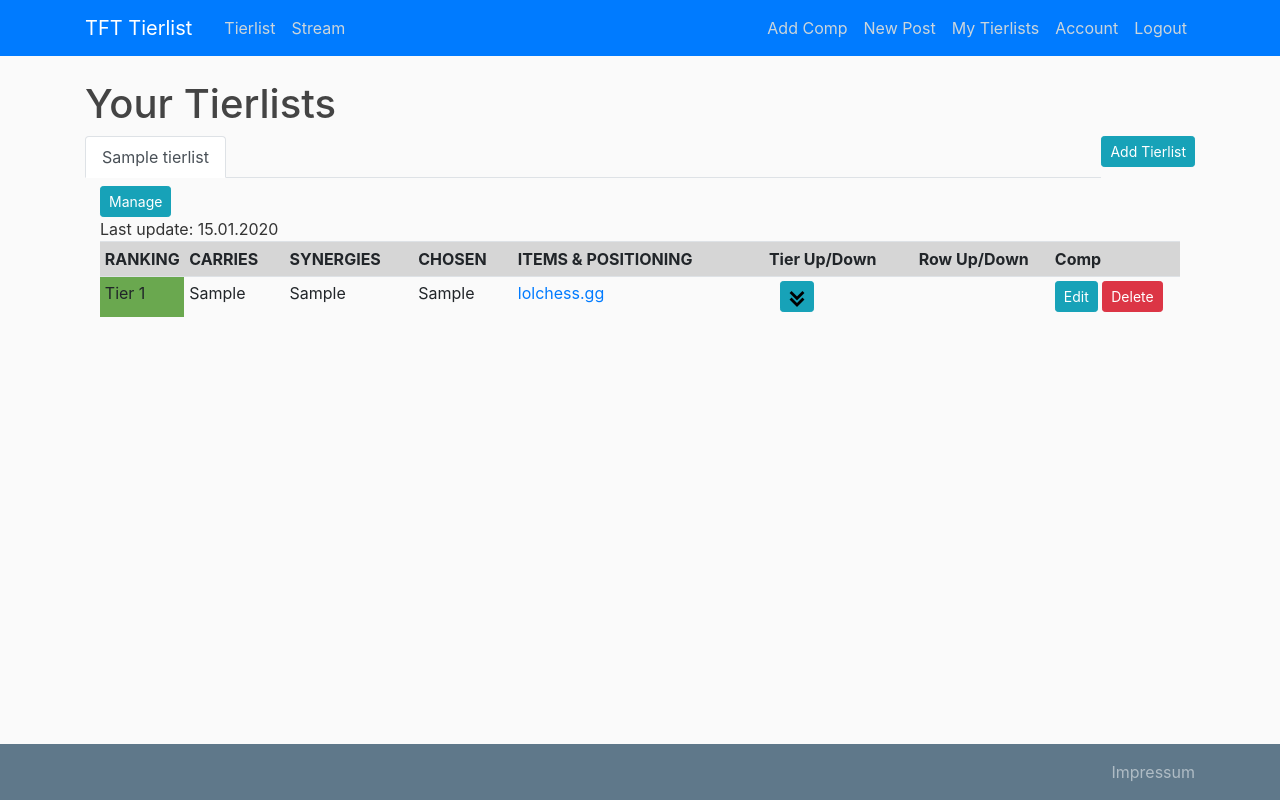
After one commit to Kahitar/TFTTierlist, a Flask app: page /tierlist/manage in a window 1280 px wide. The commit adds this page. Run offline with Flask 2, Linux system fonts and the light colour scheme; a user stored in the database is signed in; tables that the repository leaves empty hold one stand-in row (values such as "Sample post"); some libraries are stand-ins or nearby versions.

Commit message:
Rudimentary support for multiple tierlists.

```diff
--- a/alembic/versions/5238b9c8238c_add_next_column.py
+++ b/alembic/versions/5238b9c8238c_add_next_column.py
@@ -17,13 +17,13 @@ depends_on = None
 
 def upgrade():
     op.add_column('Tierlist', sa.Column('name', sa.String(
-        100), nullable=False, server_default="new tierlist"))
+        100), nullable=False, server_default="New Tierlist"))
 
     op.add_column('Tierlist', sa.Column(
-        'is_main', sa.Integer))
+        'is_public', sa.Integer))
 
 
 def downgrade():
     with op.batch_alter_table("Tierlist") as batch_op:
         batch_op.drop_column('name')
-        batch_op.drop_column('is_main')
+        batch_op.drop_column('is_public')
--- a/alembic/versions/a3a000c50427_add_column.py
+++ b/alembic/versions/a3a000c50427_add_column.py
@@ -22,4 +22,5 @@ def upgrade():
 
 
 def downgrade():
-    op.drop_column('Post', 'last_transaction_date')
+    with op.batch_alter_table("Post") as batch_op:
+        batch_op.drop_column('image_file')
--- a/manage_db.py
+++ b/manage_db.py
@@ -39,8 +39,9 @@ def manage():
         # print(list_1)
         # db.session.commit()
 
-        print("Is main:", Tierlist.query.first().is_main)
-        print(Tierlist.query.filter_by(is_main=True).all())
+        Tierlist.query.first().name = "Live"
+        print(Tierlist.query.filter_by(is_public=True).all())
+        db.session.commit()
 
 
 if __name__ == '__main__':
--- a/tierlist/__init__.py
+++ b/tierlist/__init__.py
@@ -28,12 +28,14 @@ def create_app(config_class=Config):
     from tierlist.users.routes import users
     from tierlist.comps.routes import comps
     from tierlist.posts.routes import posts
+    from tierlist.tierlist.routes import tierlists
     from tierlist.errors.handlers import errors
 
     app.register_blueprint(main)
     app.register_blueprint(users)
     app.register_blueprint(comps)
     app.register_blueprint(posts)
+    app.register_blueprint(tierlists)
     app.register_blueprint(errors)
 
     return app
--- a/tierlist/main/routes.py
+++ b/tierlist/main/routes.py
@@ -8,7 +8,7 @@ main = Blueprint('main', __name__)
 @main.route("/")
 @main.route("/home")
 def home():
-    tierlist = Tierlist.query.filter_by(is_main=1).first()
+    tierlist = Tierlist.query.filter_by(is_public=1).first()
     if tierlist is None:
         # If there's no main tierlist, just get the first result
         tierlist = Tierlist.query.first()
--- a/tierlist/models.py
+++ b/tierlist/models.py
@@ -44,7 +44,7 @@ class User(db.Model, UserMixin):
 class Tierlist(db.Model):
     id = db.Column(db.Integer, primary_key=True)
     name = db.Column(db.String(100), nullable=False, default='New Tierlist')
-    is_main = db.Column(db.Integer, nullable=False, default=0)
+    is_public = db.Column(db.Integer, nullable=False, default=0)
     last_updated = db.Column(
         db.DateTime, unique=True, nullable=True, default=datetime.utcnow)
 
@@ -53,7 +53,7 @@ class Tierlist(db.Model):
     comps = db.relationship('Comp', backref='tierlist', lazy=True)
 
     def __repr__(self):
-        return f"Tierlist('Name: {self.name}', 'is_main?: {self.is_main}', 'Author: {self.author}', 'Last update: {self.last_updated}')"
+        return f"Tierlist('Name: {self.name}', 'Public: {self.is_public}', 'Author: {self.author.username}', 'Last update: {self.last_updated}')"
 
 
 class Comp(db.Model):
--- a/tierlist/templates/layout.html
+++ b/tierlist/templates/layout.html
@@ -33,15 +33,16 @@
 					<!-- Navbar Right Side -->
 					<div class="navbar-nav">
 						{% if current_user.is_authenticated and current_user.is_admin %}
-							<a class="nav-item nav-link" href="{{ url_for('comps.new_comp')}}">Add Comp</a>
-							<a class="nav-item nav-link" href="{{ url_for('posts.new_post')}}">New Post</a>
+							<a class="nav-item nav-link" href="{{ url_for('comps.new_comp') }}">Add Comp</a>
+							<a class="nav-item nav-link" href="{{ url_for('posts.new_post') }}">New Post</a>
+							<a class="nav-item nav-link" href="{{ url_for('tierlists.manage') }}">My Tierlists</a>
 						{% endif %}
 						{% if current_user.is_authenticated %}
-							<a class="nav-item nav-link" href="{{ url_for('users.account')}}">Account</a>
-							<a class="nav-item nav-link" href="{{ url_for('users.logout')}}">Logout</a>
+							<a class="nav-item nav-link" href="{{ url_for('users.account') }}">Account</a>
+							<a class="nav-item nav-link" href="{{ url_for('users.logout') }}">Logout</a>
 						{% else %}
-							<a class="nav-item nav-link" href="{{ url_for('users.login')}}">Admin Login</a>
-							<a class="nav-item nav-link" href="{{ url_for('users.register')}}">Register</a>
+							<a class="nav-item nav-link" href="{{ url_for('users.login') }}">Admin Login</a>
+							<a class="nav-item nav-link" href="{{ url_for('users.register') }}">Register</a>
 						{% endif %}
 					</div>
 				</div>
--- a/tierlist/templates/tierlist.html
+++ b/tierlist/templates/tierlist.html
@@ -1,5 +1,4 @@
 <div class="container">
-    <h1>Sologesang - Tierlist</h1>
     <div>Last update: {{ tierlist.last_updated.strftime('%d.%m.%Y') }}</div>
     <table class="table table-hover table-sm">
     <tbody>
@@ -9,7 +8,7 @@
             <th>SYNERGIES</th>
             <th>CHOSEN</th>
             <th>ITEMS & POSITIONING</th>
-            {% if current_user.is_authenticated and current_user.is_admin %}
+            {% if current_user.is_authenticated and current_user == tierlist.author %}
                 <th class="text-center" colspan="2">Tier Up/Down</th>
                 <th class="text-center" colspan="2">Row Up/Down</th>
                 <th>Comp</th>
--- /dev/null
+++ b/tierlist/templates/tierlists.html
@@ -0,0 +1,38 @@
+{% extends "layout.html" %}
+{% block content %}
+    <h1>Your Tierlists</h1>
+    <a class="btn btn-info btn-sm float-right" href="{{ url_for('tierlists.new_tierlist') }}">Add Tierlist</a>
+    <ul class="nav nav-tabs" id="myTab" role="tablist">
+        {% for tierlist in tierlists %}
+            <li class="nav-item">
+                {% if loop.index == 1 %}
+                    <a class="nav-link active" id="page-{{ loop.index }}-tab" data-toggle="tab" href="#page-{{ loop.index }}" role="tab" aria-controls="page-{{ loop.index }}" aria-selected="true">{{ tierlist.name }}</a>
+                {% else %}
+                    <a class="nav-link" id="page-{{ loop.index }}-tab" data-toggle="tab" href="#page-{{ loop.index }}" role="tab" aria-controls="page-{{ loop.index }}" aria-selected="false">{{ tierlist.name }}</a>
+                {% endif %}
+            </li>
+        {% endfor %}
+    </ul>
+
+    <div class="tab-content">
+        {% for tierlist in tierlists %}
+            {% if loop.index == 1 %}
+                <div class="tab-pane fade show active" id="page-{{ loop.index }}" role="tabpanel" aria-labelledby="page-{{ loop.index }}-tab">
+            {% else %}
+                <div class="tab-pane fade" id="page-{{ loop.index }}" role="tabpanel" aria-labelledby="page-{{ loop.index }}-tab">
+            {% endif %}
+                    {% if current_user.is_authenticated and current_user == tierlist.author %}
+                        <div class="container mt-2">
+                            <a class="btn btn-info btn-sm" href="{{ url_for('tierlists.update_tierlist', tierlist_id=tierlist.id) }}">Manage</a>
+                        </div>
+                    {% endif %}
+
+                    {% set comps = all_comps[loop.index-1] %}
+
+                    {% include "tierlist.html" %}
+                </div>
+
+        {% endfor %}
+    </div>
+
+{% endblock content %}
--- a/tierlist/tierlist/routes.py
+++ b/tierlist/tierlist/routes.py
@@ -1,14 +1,54 @@
 from flask import (render_template, url_for, flash,
                    redirect, request, abort, Blueprint)
 from flask_login import current_user, login_required
+from tierlist import db
+from tierlist.models import Tierlist, Comp
+from tierlist.tierlist.forms import ManageTierlistForm
 
-
-tierlists = Blueprint('comps', __name__)
+tierlists = Blueprint('tierlists', __name__)
 
 
 @tierlists.route('/tierlist/create', methods=["GET", "POST"])
 @login_required
-def new_comp():
-    new_list = Tierlist(author=current_user)
-    db.session.add(new_list)
-    db.session.commit()
+def new_tierlist():
+    form = ManageTierlistForm()
+
+    if form.validate_on_submit():
+        name = form.name.data
+        is_public = form.is_public.data
+        new_tierlist = Tierlist(author=current_user,
+                                name=name, is_public=is_public)
+        db.session.add(new_tierlist)
+        db.session.commit()
+        flash("New Tierlist has been created.", "success")
+        return redirect(url_for('tierlists.manage'))
+
+    return render_template('manage_tierlist.html', form=form)
+
+
+@tierlists.route('/tierlist/<int:tierlist_id>/update', methods=["GET", "POST"])
+@login_required
+def update_tierlist(tierlist_id):
+    tierlist = Tierlist.query.filter_by(id=tierlist_id).first()
+    form = ManageTierlistForm()
+    if form.validate_on_submit():
+        tierlist.name = form.name.data
+        tierlist.is_public = form.is_public.data
+        db.session.commit()
+        flash("The tierlist has been updated.", "success")
+        return redirect(url_for('tierlists.manage'))
+    elif request.method == 'GET':
+        form.name.data = tierlist.name
+        form.is_public.data = tierlist.is_public
+    return render_template('manage_tierlist.html', form=form)
+
+
+@tierlists.route('/tierlist/manage')
+@login_required
+def manage():
+    tierlists = Tierlist.query.filter_by(author=current_user).all()
+    all_comps = []
+    for t_list in tierlists:
+        all_comps.append(Comp.query.filter_by(tierlist=t_list).order_by(
+            Comp.tier.asc(), Comp.sub_tier.asc()).all())
+    return render_template("tierlists.html", tierlists=tierlists, all_comps=all_comps)
```
Also changed, not shown: tierlist/templates/home.html (+7 -1 lines), tierlist/templates/manage_tierlist.html (added, +32 -0 lines), tierlist/tierlist/forms.py (added, +8 -0 lines).
